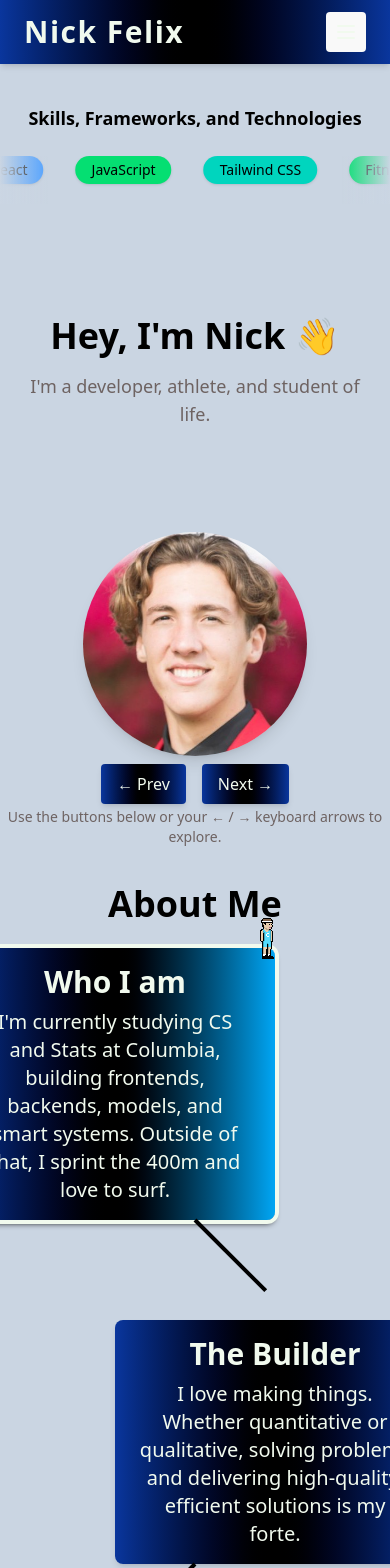
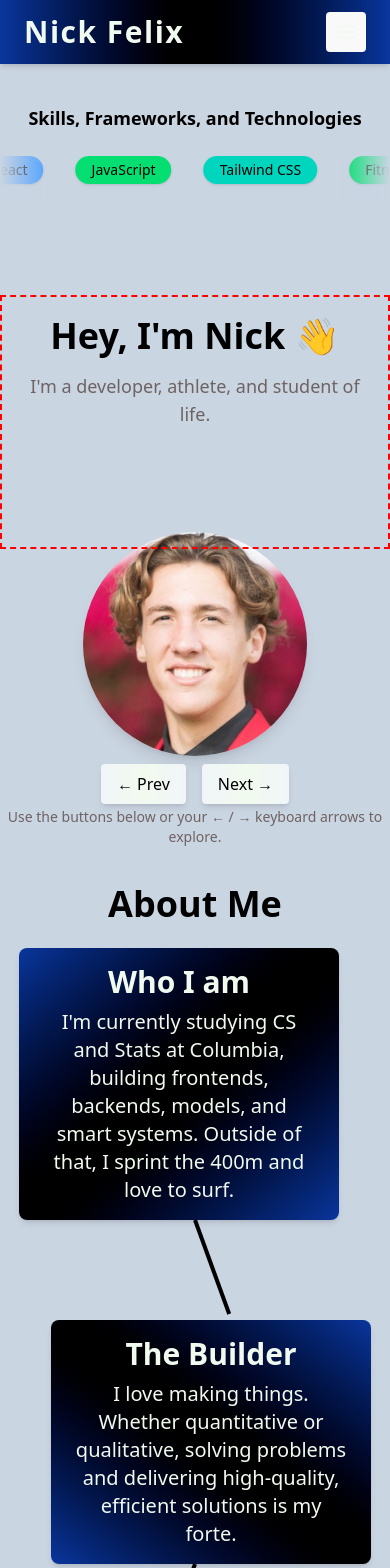
Before and after one commit to nicorox247/Nick-Felix-Site, a React (Vite) app: page /about in a window 390 px wide. Shown: the top 1568 px of the page. Built offline with nearby package versions, Linux system fonts and the light colour scheme.

Commit message:
scroll animation works on phone

```diff
--- a/package.json
+++ b/package.json
@@ -4,7 +4,7 @@
   "version": "0.0.0",
   "type": "module",
   "scripts": {
-    "dev": "vite",
+    "dev": "vite --host",
     "build": "vite build",
     "lint": "eslint .",
     "preview": "vite preview"
--- a/src/App.css
+++ b/src/App.css
@@ -75,11 +75,11 @@
 }
 
 @utility node-left{
-  @apply bg-gradient-to-r from-primary to-sky-500 via-dark;
+  @apply bg-gradient-to-tl from-primary to-sky-500 via-dark;
 }
 
 @utility node-right{
-  @apply bg-gradient-to-l from-primary to-sky-500 via-dark;
+  @apply bg-gradient-to-tr from-primary to-sky-500 via-dark;
 }
 
 @utility flex-center{
--- a/src/components/AthleteSprite.jsx
+++ b/src/components/AthleteSprite.jsx
@@ -36,8 +36,13 @@ export default function AthleteSprite({ activeIndex, isRunning, facingLeft, node
       const containerRect = document.getElementById('timeline-container').getBoundingClientRect();
       const nodeRect = node.getBoundingClientRect();
 
-      const localX = nodeRect.right - containerRect.left - frameWidth / 2;
-      const localY = nodeRect.top - containerRect.top - frameHeight / 2;
+      const nodeIndex = activeIndex;
+      const isLeft = nodeIndex % 2 === 0;
+
+      const localX = isLeft
+        ? nodeRect.left - containerRect.left - frameWidth/3 // top-left corner of node
+        : nodeRect.right - containerRect.left - frameWidth/2; // top-right corner minus sprite width
+      const localY = nodeRect.top - containerRect.top - frameHeight/1.5;
 
       translateRef.current.style.transform = `translate(${localX}px, ${localY}px)`;
 
--- a/src/components/TimelineNode.jsx
+++ b/src/components/TimelineNode.jsx
@@ -1,7 +1,11 @@
 // src/components/TimelineNode.jsx
+import { useState, } from 'react';
 import { motion } from 'framer-motion';
 
 export default function TimelineNode({ timelineData, activeIndex, nodeRefs }) {
+
+const [viewportAmount, setViewportAmount] = window.innerWidth < 640 ? useState(0.1) : useState(0.3);
+
   return (
     <div className="relative flex flex-col pb-10 items-center">
       {timelineData.map((item, index) => {
@@ -10,8 +14,8 @@ export default function TimelineNode({ timelineData, activeIndex, nodeRefs }) {
 
         // Tailwind responsive translation for node positioning
         const xOffset = isLeft
-          ? '-translate-x-1/4 md:-translate-x-1/3 lg:-translate-x-1/2 xl:-translate-x-[75%]'
-          : 'translate-x-1/4 md:translate-x-1/3 lg:translate-x-1/2 xl:translate-x-[75%]';
+          ? '-translate-x-1/20 md:-translate-x-1/3 lg:-translate-x-1/2 xl:-translate-x-[75%]'
+          : 'translate-x-1/20 md:translate-x-1/3 lg:translate-x-1/2 xl:translate-x-[75%]';
 
         const activeStyle = isLeft ? 'node-left' : 'node-right';
 
@@ -21,16 +25,17 @@ export default function TimelineNode({ timelineData, activeIndex, nodeRefs }) {
             <motion.div
               initial={index < 2 ? false : { opacity: 0, y: 50 }}
               whileInView={index === 0 ? {} : { opacity: 1, y: 0 }}
-              viewport={{ once: true, amount: 0.3 }}
+              viewport={{ once: true, amount: viewportAmount }}
               transition={{ duration: 0.6, delay: index * 0.1 }}
 
             >
 
             <div
               ref={(el) => (nodeRefs.current[index] = el)}
-              className={`transition-all duration-700 rounded-lg bg-gradient-primary shadow-md px-6 py-4
+              data-index={index}
+              className={`transition-all duration-700 rounded-lg bg-node shadow-md px-6 py-4
                 max-w-xs sm:max-w-sm md:max-w-md lg:max-w-lg
-                w-full ${xOffset}
+                w-full mx-auto ${xOffset} ${isLeft ? "bg-node-left" : "bg-node-right"}
                 ${isActive ? `ring-4 ring-light shadow-dark ${activeStyle}` : ''}`}
                 >
               <h1 className="font-bold text-3xl text-light pb-2">
@@ -45,11 +50,10 @@ export default function TimelineNode({ timelineData, activeIndex, nodeRefs }) {
             {index < timelineData.length - 1 && (
               <div className="h-25 flex justify-center items-center">
                 <div
-                  className="w-1 h-full bg-dark"
-                  style={{
-                    transform: isLeft ? 'rotate(-45deg)' : 'rotate(45deg)',
-                    transformOrigin: 'top center',
-                  }}
+                    className={`w-1 h-full bg-dark origin-top
+                    ${isLeft
+                      ? '-rotate-[20deg] md:-rotate-[45deg]'
+                      : 'rotate-[20deg] md:rotate-[45deg]'}`}
                   />
               </div>
             )}
--- a/src/pages/About.jsx
+++ b/src/pages/About.jsx
@@ -62,8 +62,49 @@ export default function About() {
     )];
   }, [projectData]);
 
+  const bandTop = window.innerHeight * 0.35;
+  const bandBottom = window.innerHeight * 0.65;
+
+  useEffect(() => {
+    const handleScroll = () => {
+      const bandTop = window.innerHeight * 0.35;
+      const bandBottom = window.innerHeight * 0.65;
+
+      let maxVisibleHeight = 0;
+      let bestIndex = activeIndex;
+
+      nodeRefs.current.forEach((node, index) => {
+        if (!node) return;
+
+        const rect = node.getBoundingClientRect();
+        const nodeTop = rect.top;
+        const nodeBottom = rect.bottom;
+
+        const visibleTop = Math.max(nodeTop, bandTop);
+        const visibleBottom = Math.min(nodeBottom, bandBottom);
+        const visibleHeight = Math.max(0, visibleBottom - visibleTop);
+
+        if (visibleHeight > maxVisibleHeight) {
+          maxVisibleHeight = visibleHeight;
+          bestIndex = index;
+        }
+      });
+
+      if (bestIndex !== activeIndex) {
+        const direction = bestIndex > activeIndex ? 1 : -1;
+        handleArrowClick(direction);
+        setActiveIndex(bestIndex);
+      }
+    };
+
+    window.addEventListener('scroll', handleScroll);
+    return () => window.removeEventListener('scroll', handleScroll);
+  }, [activeIndex]);
+
+
+
   const speedPerItem = 0.75; // seconds per tag (tweak to your liking)
-const duration = allTags.length * speedPerItem;
+  const duration = allTags.length * speedPerItem;
 
 
   const [hasMoved, setHasMoved] = useState(false); // ← new flag
@@ -105,18 +146,18 @@ const duration = allTags.length * speedPerItem;
 
   const [isFirstRender, setIsFirstRender] = useState(true);
 
-
-  useEffect(() => {
-    const node = nodeRefs.current[activeIndex];
-    if (node && !isFirstRender) {
-      node.scrollIntoView({
-        behavior: 'smooth',
-        block: 'center',
-      });
-    } else if (isFirstRender) {
-      setIsFirstRender(false); // allow future scrolls
-    }
-  }, [activeIndex]);
+// Auto Scroll mechanism
+  // useEffect(() => {
+  //   const node = nodeRefs.current[activeIndex];
+  //   if (node && !isFirstRender) {
+  //     node.scrollIntoView({
+  //       behavior: 'smooth',
+  //       block: 'center',
+  //     });
+  //   } else if (isFirstRender) {
+  //     setIsFirstRender(false); // allow future scrolls
+  //   }
+  // }, [activeIndex]);
 
 
   return (
@@ -146,6 +187,18 @@ const duration = allTags.length * speedPerItem;
         {/* Timeline section */}
         <div className="relative overflow-hidden pb-12 ">
             <h1 className="text-4xl font-bold text-center pt-10 pb-6">About Me</h1>
+            <div
+  style={{
+    position: 'fixed',
+    top: '35vh',
+    height: '30vh',
+    width: '100%',
+    border: '2px dashed red',
+    pointerEvents: 'none',
+    zIndex: 9999,
+  }}
+/>
+
 
             {/* Wrapper to push entire timeline content down */}
             <div className="relative flex flex-col" id="timeline-container">
@@ -168,13 +221,13 @@ const duration = allTags.length * speedPerItem;
         {/* Sticky nav buttons */}
         <div className="sticky bottom-10 z-30 flex justify-center gap-4 px-6">
           <button
-            className="px-4 py-2 rounded button-primary shadow-md"
+            className="px-4 py-2 rounded button-secondary shadow-md"
             onClick={() => handleArrowClick(-1)}
           >
             ← Prev
           </button>
           <button
-            className="px-4 py-2 rounded button-primary shadow-md"
+            className="px-4 py-2 rounded button-secondary shadow-md"
             onClick={() => handleArrowClick(1)}
           >
             Next →
--- a/src/styles/About.css
+++ b/src/styles/About.css
@@ -1,8 +1,4 @@
 @import '../App.css';
-
-
-
-
 
 @theme {
     --animate-wave: wave 4s ease-in-out infinite;
@@ -31,4 +27,13 @@
         transform: rotate(3deg);
       }
     }
-  }
+
+}
+
+@utility bg-node-left{
+    @apply bg-gradient-to-br from-primary to-primary via-dark ;
+}
+
+@utility bg-node-right{
+    @apply bg-gradient-to-bl from-primary to-primary via-dark ;
+}
```
